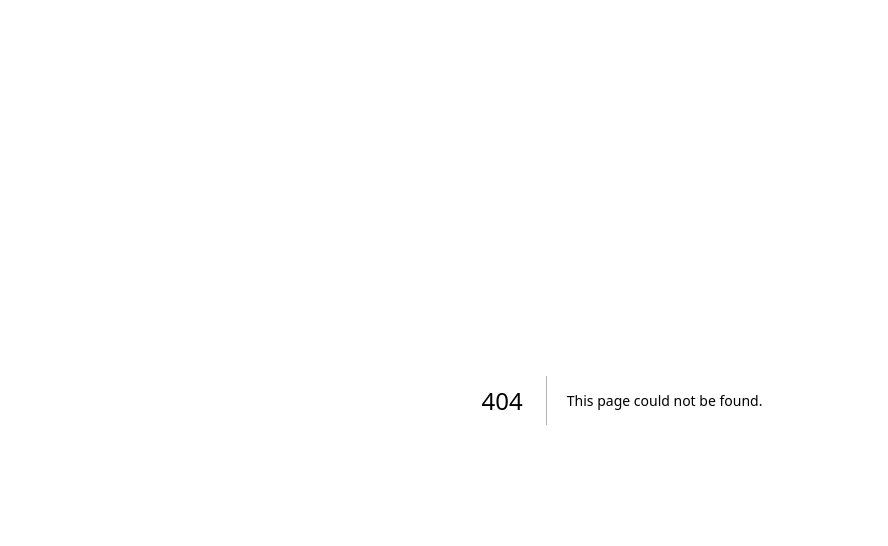
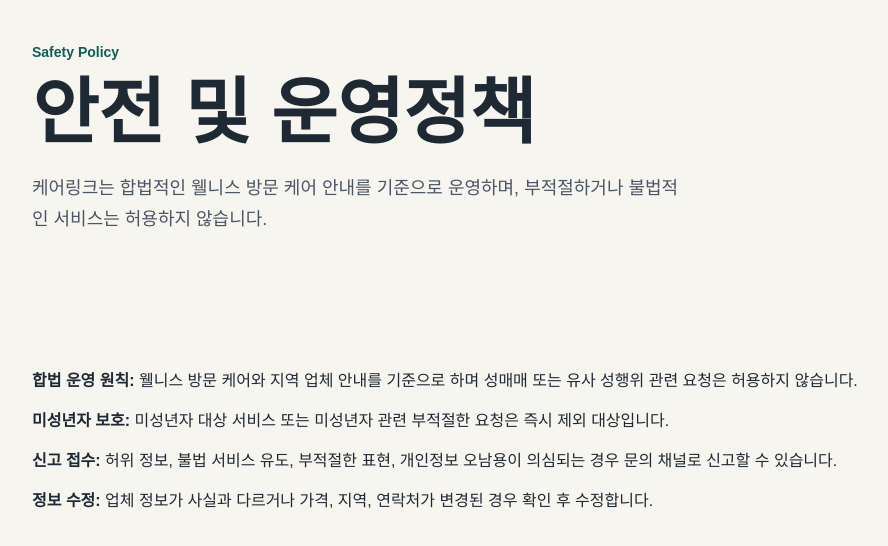
Before and after one commit to guhara1/massage, a Next.js app in the folder codex-https-vercel-com-1-2/: page /safety-policy in a window 1280 px wide. Before the commit this address had no page. Shown: the top 546 px of the page, without its empty margins (18-906 px from the left). Built offline with nearby package versions, Linux system fonts and the light colour scheme.

Commit message:
Add safety and compliance policy page

```diff
--- /dev/null
+++ b/codex-https-vercel-com-1-2/src/app/safety-policy/page.tsx
@@ -0,0 +1,21 @@
+import type { Metadata } from "next";
+
+export const metadata: Metadata = {
+  title: "안전 및 운영정책 | 케어링크",
+  description: "케어링크의 합법 운영 기준, 신고 접수, 부적절한 서비스 제외 정책 안내입니다.",
+  alternates: { canonical: "/safety-policy" },
+};
+
+export default function SafetyPolicyPage() {
+  return (
+    <main className="page">
+      <section className="section area-hero"><p className="eyebrow">Safety Policy</p><h1>안전 및 운영정책</h1><p className="hero-copy">케어링크는 합법적인 웰니스 방문 케어 안내를 기준으로 운영하며, 부적절하거나 불법적인 서비스는 허용하지 않습니다.</p></section>
+      <section className="section check-list">
+        <p><strong>합법 운영 원칙:</strong> 웰니스 방문 케어와 지역 업체 안내를 기준으로 하며 성매매 또는 유사 성행위 관련 요청은 허용하지 않습니다.</p>
+        <p><strong>미성년자 보호:</strong> 미성년자 대상 서비스 또는 미성년자 관련 부적절한 요청은 즉시 제외 대상입니다.</p>
+        <p><strong>신고 접수:</strong> 허위 정보, 불법 서비스 유도, 부적절한 표현, 개인정보 오남용이 의심되는 경우 문의 채널로 신고할 수 있습니다.</p>
+        <p><strong>정보 수정:</strong> 업체 정보가 사실과 다르거나 가격, 지역, 연락처가 변경된 경우 확인 후 수정합니다.</p>
+      </section>
+    </main>
+  );
+}
```
